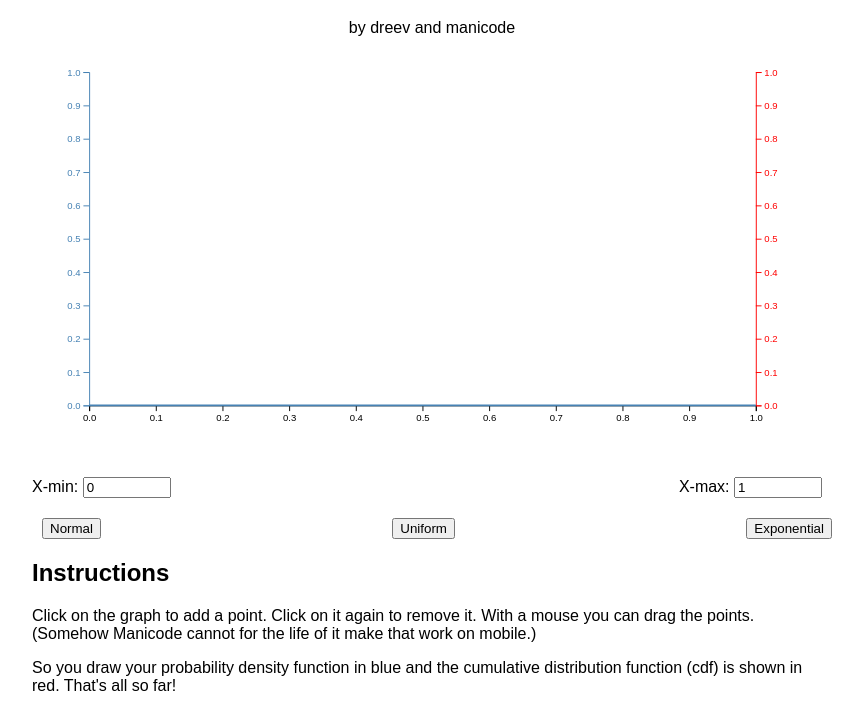
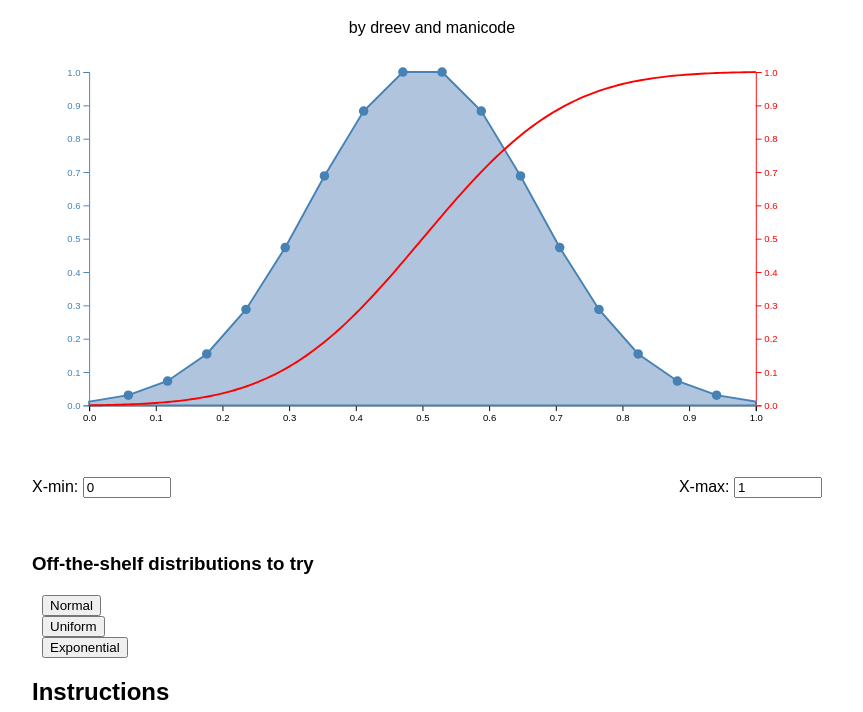
Before and after one commit to dreeves/distributopia, a plain HTML site: page index.html in a window 1280 px wide. Both pictures are taken after a click on the button "Normal". Shown: the part 81-793 px from the top of the page, without its empty margins (208-1071 px from the left). Drawn offline with nearby package versions, Linux system fonts and the light colour scheme.

Commit message:
Layout and stuff

```diff
--- a/index.html
+++ b/index.html
@@ -21,9 +21,13 @@
     <label for="min-x">X-min: <input type="number" id="min-x" value="0" step="0.1"></label>
     <label for="max-x">X-max: <input type="number" id="max-x" value="1" step="0.1"></label>
   </div>
+
+<br>&nbsp;<br>
+
+<h3>Off-the-shelf distributions to try</h3>
   <div class="distribution-section">
-    <button id="normal-dist">Normal</button>
-    <button id="uniform-dist">Uniform</button>
+    <button id="normal-dist">Normal</button><br>
+    <button id="uniform-dist">Uniform</button><br>
     <button id="exponential-dist">Exponential</button>
   </div>
 
--- a/script.js
+++ b/script.js
@@ -180,13 +180,12 @@ const drag = d3.drag()
     d3.select(this).attr("r", 5);
   });
 
-function loadDistribution() {
-  const distributionType = document.getElementById('distribution-select').value;
-  if (distributionType === 'normal') {
+function loadDistribution(type) {
+  if (type === 'normal') {
     generateNormalDistribution();
-  } else if (distributionType === 'uniform') {
+  } else if (type === 'uniform') {
     generateUniformDistribution();
-  } else if (distributionType === 'exponential') {
+  } else if (type === 'exponential') {
     generateExponentialDistribution();
   }
 }
@@ -212,7 +211,7 @@ function generateNormalDistribution() {
 }
 
 function generateUniformDistribution() {
-  const points = 3;
+  const points = 4;
   data = [];
   const y = 1 / (maxX - minX);
   for (let i = 0; i < points; i++) {
@@ -237,5 +236,6 @@ function generateExponentialDistribution() {
   update();
 }
 
-// Add event listener for the load distribution button
-document.getElementById('load-distribution').addEventListener('click', loadDistribution);
+document.getElementById('normal-dist').addEventListener('click', () => loadDistribution('normal'));
+document.getElementById('uniform-dist').addEventListener('click', () => loadDistribution('uniform'));
+document.getElementById('exponential-dist').addEventListener('click', () => loadDistribution('exponential'));
--- a/style.css
+++ b/style.css
@@ -28,11 +28,14 @@ svg {
   stroke: red;
   stroke-width: 2;
 }
-.inputs, .distribution-section {
+.inputs {
   display: flex;
   justify-content: space-between;
   margin-top: 20px;
   flex-wrap: wrap;
+}
+.distribution-section {
+  margin-top: 20px;
 }
 input, select {
   width: 80px;
```
